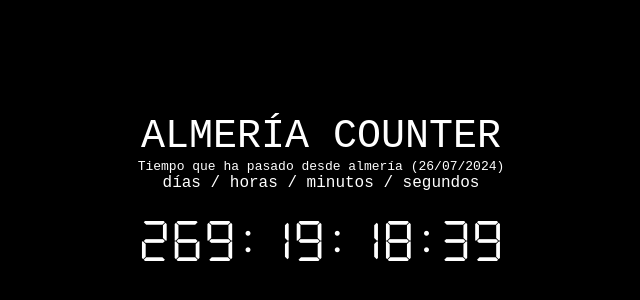
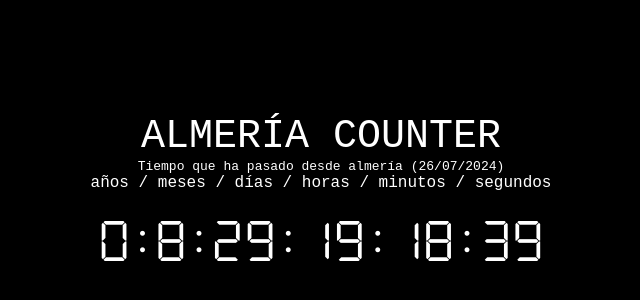
Before and after one commit to tb18003/almeria-counter, a plain HTML site: page index.html in a window 1280 px wide. Shown: the part 198-498 px from the top of the page, without its empty margins (319-959 px from the left). Drawn offline with Linux system fonts and the light colour scheme.

Commit message:
Update index.html

```diff
--- a/index.html
+++ b/index.html
@@ -67,8 +67,12 @@
     <div class="center">
         <p style="font-size: 5vh; margin: 0;">ALMERÍA COUNTER</p>
         <p id="banner" style="margin: 0;"></p>
-        <p style="font-size: 2vh; margin: 0;">días / horas / minutos / segundos</p>
+        <p style="font-size: 2vh; margin: 0;">años / meses / días / horas / minutos / segundos</p>
         <h1 id="clock" style="font-family: DSEG7;text-align: center; color: gold;">
+            <span id="years">--</span>
+            <span class="blink">:</span>
+            <span id="months">--</span>
+            <span class="blink">:</span>
             <span id="days">--</span>
             <span class="blink">:</span>
             <span id="hours">--</span>
@@ -109,7 +113,11 @@
         }
 
         function dhm (ms) {
-            const days = Math.floor(ms / (24*60*60*1000));
+            const years = Math.floor(ms / (365*24*60*60*1000))
+            const yearsms = ms % (365*24*60*60*1000);
+            const months = Math.floor(yearsms / (30*24*60*60*1000));
+            const monthsms = ms % (30*24*60*60*1000);
+            const days = Math.floor(monthsms / (24*60*60*1000));
             const daysms = ms % (24*60*60*1000);
             const hours = Math.floor(daysms / (60*60*1000));
             const hoursms = ms % (60*60*1000);
@@ -119,6 +127,8 @@
 
             pad = (n) => n < 10 ? '0' + n : n
 
+            document.getElementById("years").innerText = years
+            document.getElementById("months").innerText = months
             document.getElementById("days").innerText = days
             document.getElementById("hours").innerText = pad(hours)
             document.getElementById("minutes").innerText = pad(minutes)
```
